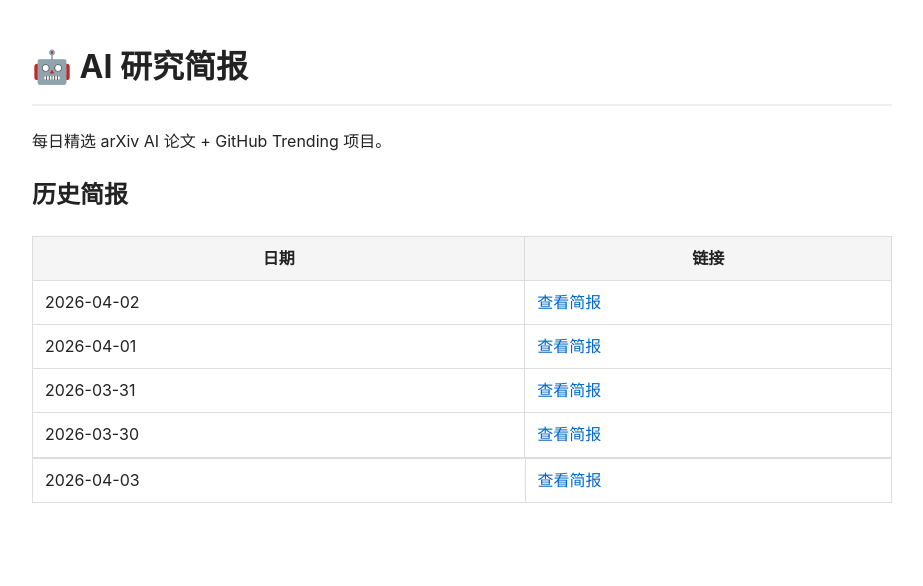
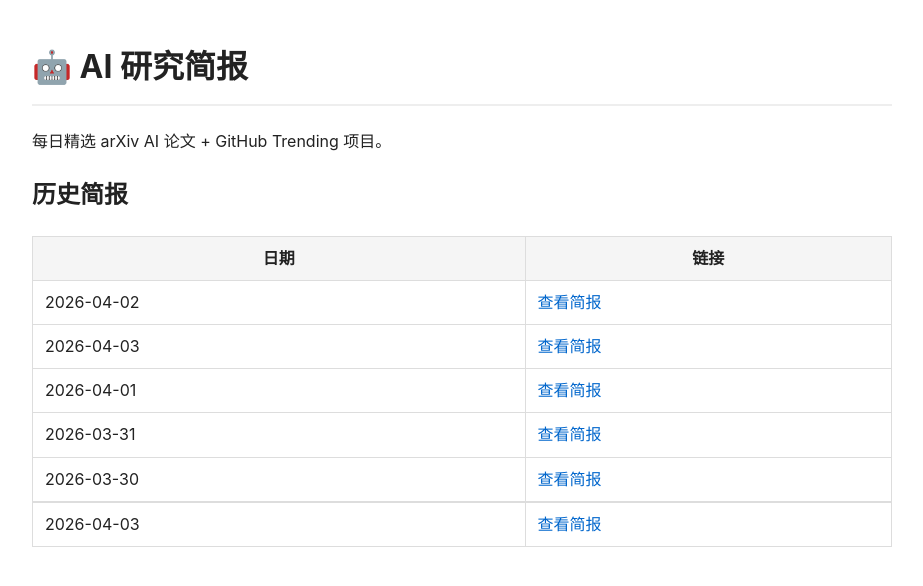
Before and after one commit to yenanjing/ai-briefings, a Jekyll site: the page built from index.md, in a window 1280 px wide. Shown: the top 586 px of the page, without its empty margins (178-1101 px from the left). Built offline with Jekyll 4.4.1, drawn with Linux system fonts in a browser that asks for light colours.

Commit message:
index: add 2026-04-03 entry

```diff
--- a/index.md
+++ b/index.md
@@ -12,6 +12,7 @@ title: AI Research Briefings
 | 日期 | 链接 |
 |------|------|
 | 2026-04-02 | [查看简报](./2026-04-02) |
+| 2026-04-03 | [查看简报](./_posts/2026-04-03-ai-briefing.html) |
 | 2026-04-01 | [查看简报](./2026-04-01) |
 | 2026-03-31 | [查看简报](./2026-03-31) |
 | 2026-03-30 | [查看简报](./2026-03-30) |
```
